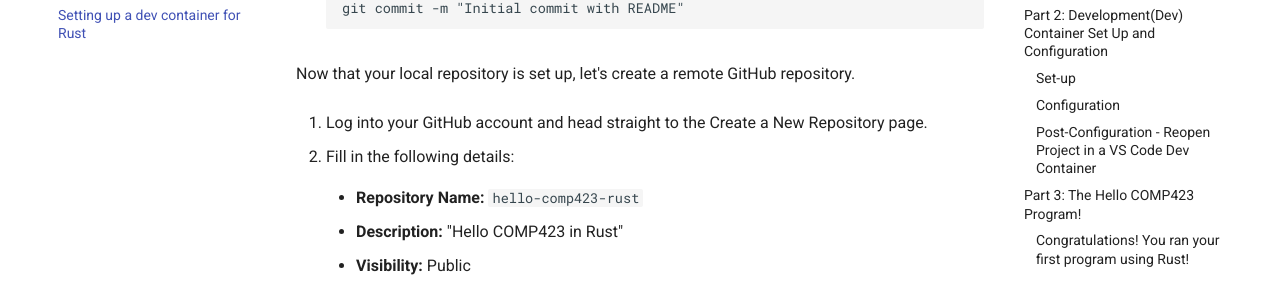
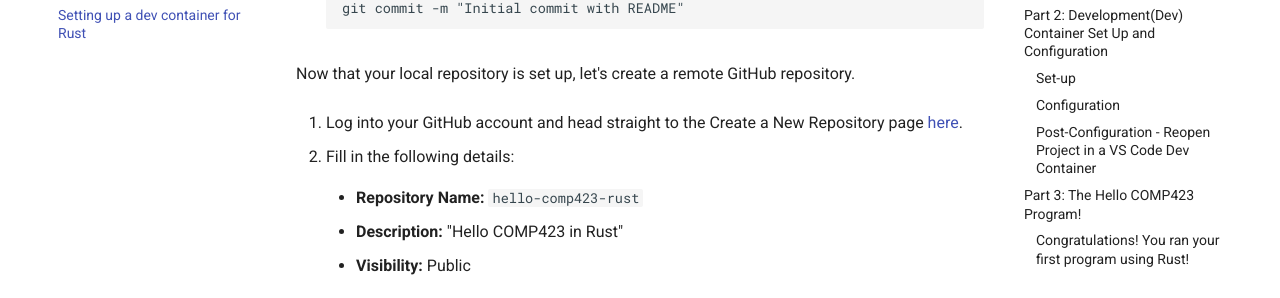
Before and after one commit to kiaras4/comp423-course-notes, an MkDocs documentation site: the page built from docs/tutorials/rust-setup.md, in a window 1280 px wide and 900 px high, scrolled down 939 px. Shown: the part 147-445 px from the top of the window. Built offline with MkDocs 1.6.1 and Material for MkDocs 9.7.7, drawn with Linux system fonts in a browser that asks for light colours.

Commit message:
added a link for the create a repository page

```diff
--- a/docs/tutorials/rust-setup.md
+++ b/docs/tutorials/rust-setup.md
@@ -48,7 +48,7 @@ Let's start with creating the directory and initialize our Git repository.
 
 Now that your local repository is set up, let's create a remote GitHub repository.
 
-1. Log into your GitHub account and head straight to the Create a New Repository page.
+1. Log into your GitHub account and head straight to the Create a New Repository page [here](https://github.com/new).
 
 2. Fill in the following details:
 
```
